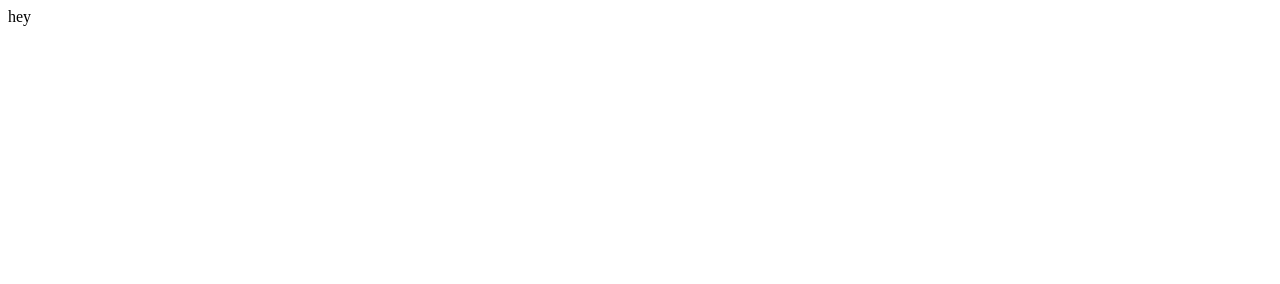
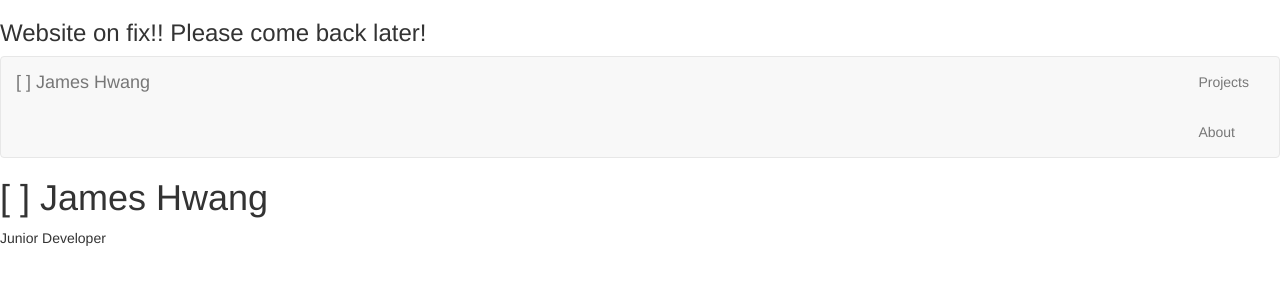
Before and after one commit to adlewic/Portfolio, a plain HTML site: page index.html in a window 1280 px wide. Drawn offline with nearby package versions, Linux system fonts and the light colour scheme.

Commit message:
nav canges

```diff
--- a/css/index.css
+++ b/css/index.css
@@ -0,0 +1,19 @@
+/* Extra small devices (phones, less than 768px) */
+/* No media query since this is the default in Bootstrap */
+
+/* Small devices (tablets, 768px and up) */
+@media (min-width: 400px) {
+
+}
+
+/* Medium devices (desktops, 992px and up) */
+@media (min-width: 768px) {
+
+}
+
+/* Large devices (large desktops, 1200px and up) */
+@media (min-width: 992px) {
+	.nav_menus {
+		display: block;
+	}
+}
--- a/index.html
+++ b/index.html
@@ -1,9 +1,47 @@
 <!DOCTYPE html>
 <html>
-<head>
+	<head>
+	  <!-- Latest compiled and minified CSS -->
+	<link href="https://maxcdn.bootstrapcdn.com/bootstrap/3.3.7/css/bootstrap.min.css" rel="stylesheet" integrity="sha384-BVYiiSIFeK1dGmJRAkycuHAHRg32OmUcww7on3RYdg4Va+PmSTsz/K68vbdEjh4u" crossorigin="anonymous">
+	<script   src="https://code.jquery.com/jquery-3.0.0.min.js"   integrity="sha256-JmvOoLtYsmqlsWxa7mDSLMwa6dZ9rrIdtrrVYRnDRH0="   crossorigin="anonymous"></script>
+	<script src="https://maxcdn.bootstrapcdn.com/bootstrap/3.3.7/js/bootstrap.min.js" integrity="sha384-Tc5IQib027qvyjSMfHjOMaLkfuWVxZxUPnCJA7l2mCWNIpG9mGCD8wGNIcPD7Txa" crossorigin="anonymous"></script>
+	<link type="text/css" rel="stylesheet" href="css/index.css">
+	<meta name="viewport" content="width=device-width, initial-scale=1">
+
   <title>James Hwang</title>
 </head>
 <body>
-hey
+<h3> Website on fix!! Please come back later!</h3>
+
+	<nav class="navbar navbar-default">
+	  <div class="container-fluid">
+	    <!-- Brand and toggle get grouped for better mobile display -->
+	    <div class="navbar-header">
+	      <button type="button" class="navbar-toggle collapsed" data-toggle="collapse" data-target="#bs-example-navbar-collapse-1" aria-expanded="false">
+	        <span class="sr-only">Toggle navigation</span>
+	        <span class="icon-bar"></span>
+	        <span class="icon-bar"></span>
+	        <span class="icon-bar"></span>
+	      </button>
+	      <a class="navbar-brand" href="#">[ ] James Hwang</a>
+	    </div>
+
+	    <!-- Collect the nav links, forms, and other content for toggling -->
+	    <div class="collapse navbar-collapse" id="bs-example-navbar-collapse-1">
+	      <ul class="nav navbar-nav navbar-right">
+	        <li class="nav_menus"><a href="#">Projects</a></li> <br>
+	        <li class="nav_menus"><a href="#">About</a></li>
+	      </ul>
+	    </div><!-- /.navbar-collapse -->
+
+	  </div><!-- /.container-fluid -->
+	</nav>
+
+
+	<div id="title">
+		<h1>[  ] James Hwang</h1>
+		<p>Junior Developer</p>
+	</div>
+
 </body>
 </html>
```
